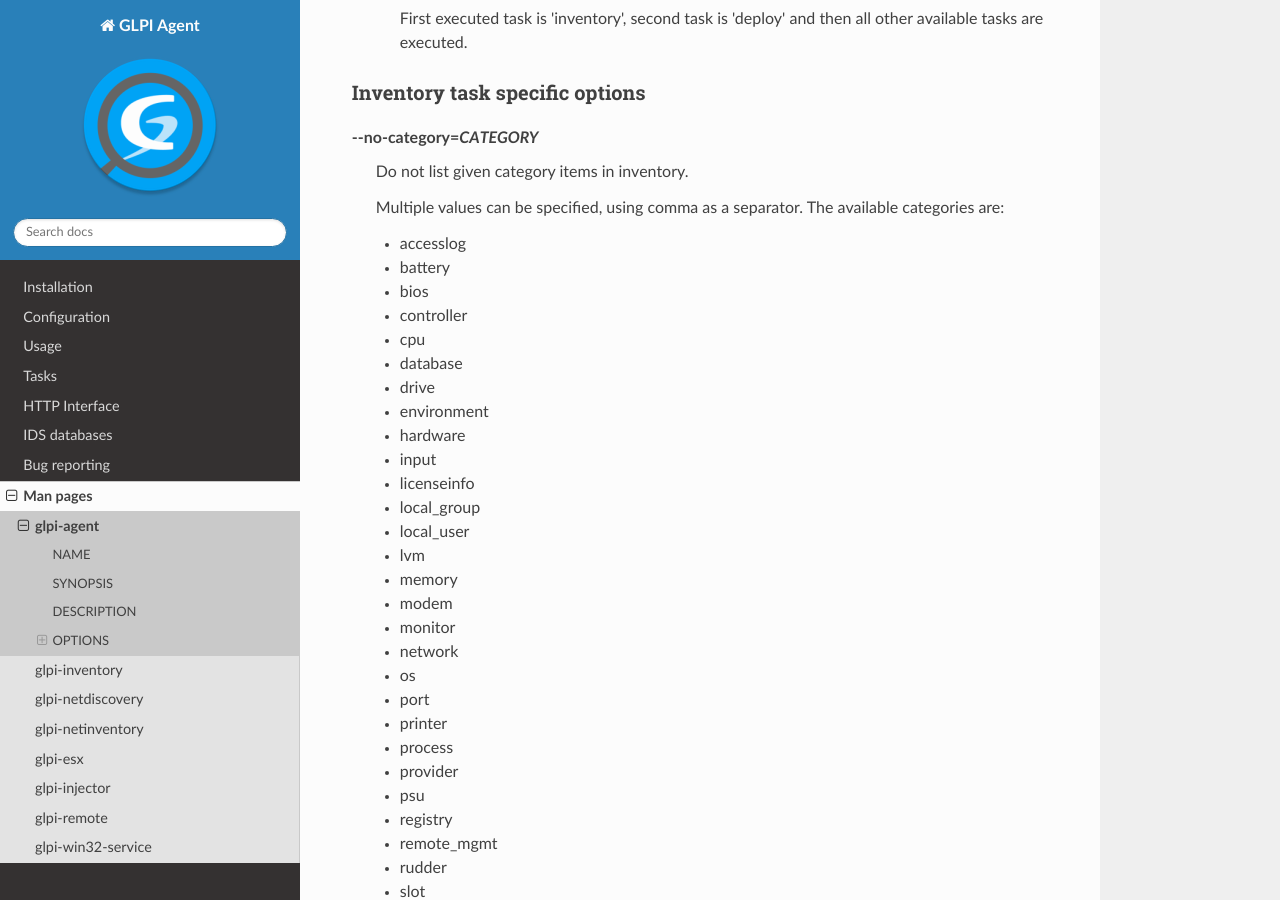
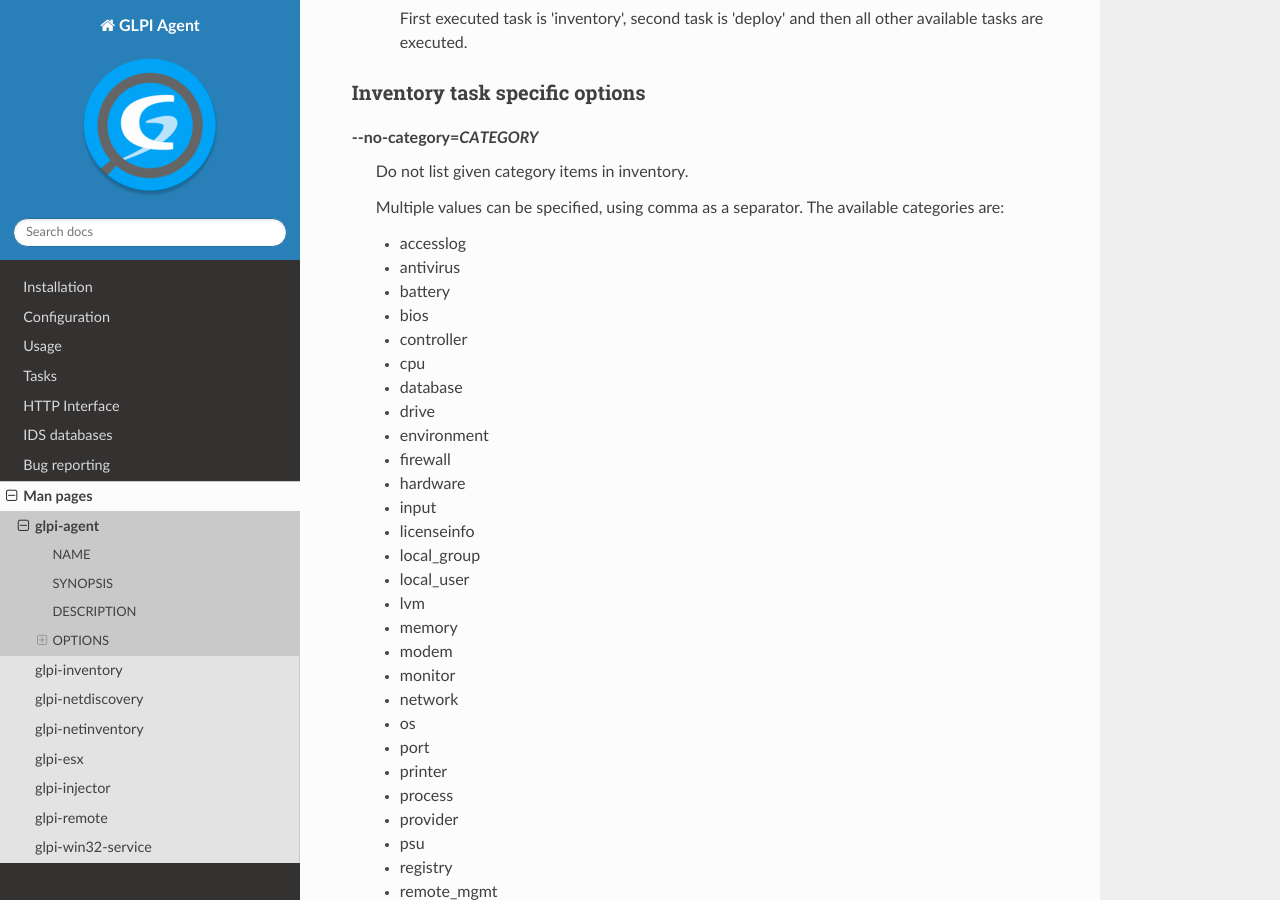
Before and after one commit to glpi-project/doc-agent, a Sphinx documentation site: the page built from source/man/glpi-agent.rst, in a window 1280 px wide and 900 px high, scrolled down 4743 px. Built offline with Sphinx 7.4.7 and the Read the Docs theme 3.1.0, drawn with Linux system fonts in a browser that asks for light colours.

Commit message:
Updated glpi-agent man page

```diff
--- a/source/man/glpi-agent.rst
+++ b/source/man/glpi-agent.rst
@@ -244,6 +244,7 @@
    available categories are:
 
    -  accesslog
+   -  antivirus
    -  battery
    -  bios
    -  controller
@@ -251,6 +252,7 @@
    -  database
    -  drive
    -  environment
+   -  firewall
    -  hardware
    -  input
    -  licenseinfo
```
